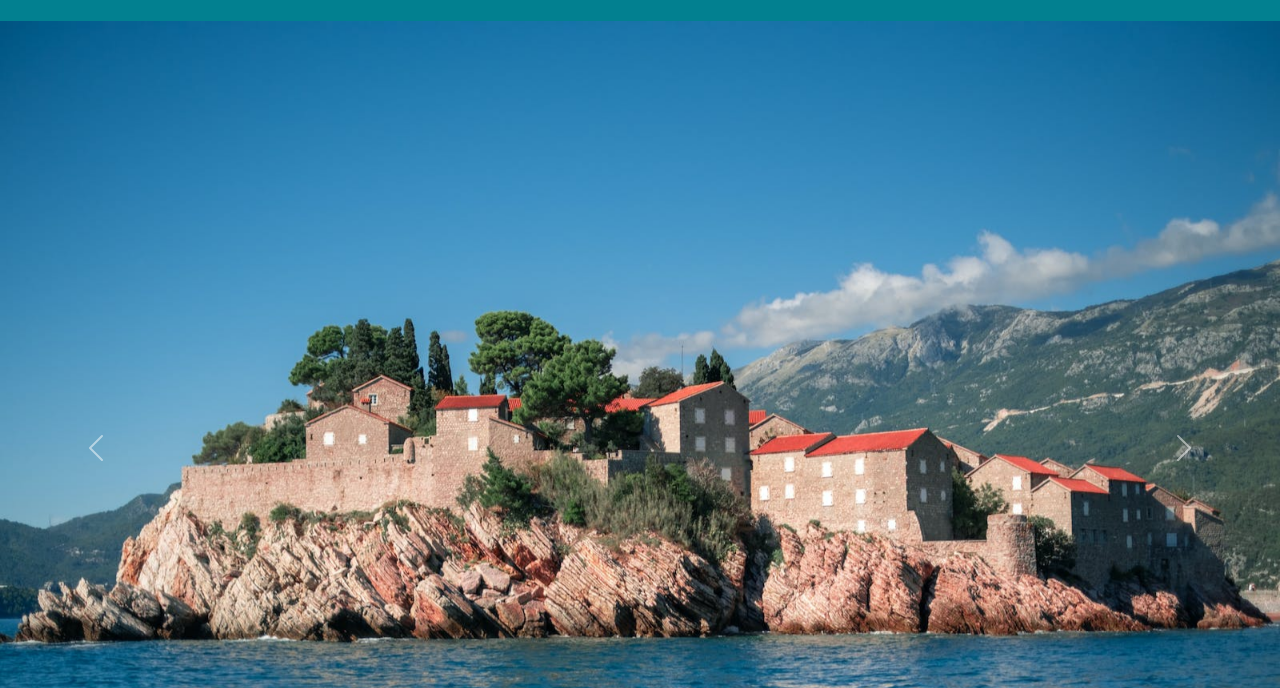
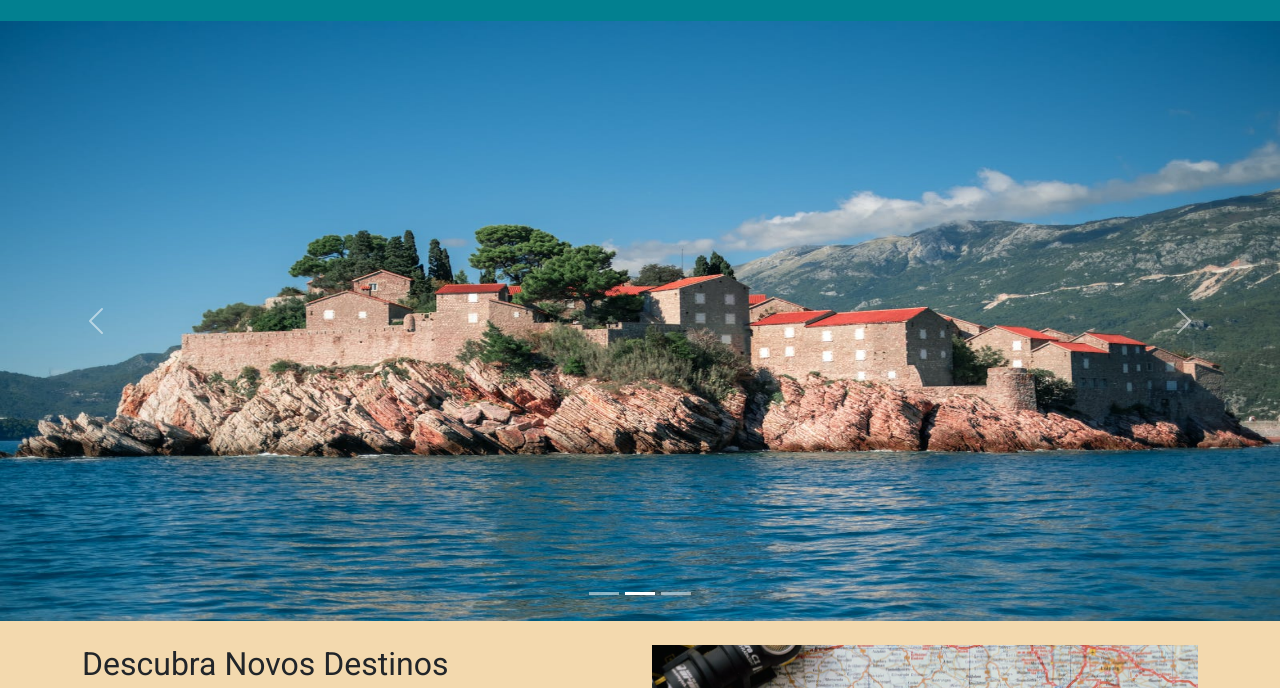
Before and after one commit to 54M07/site-bootstrap, a plain HTML site: page index.html in a window 1280 px wide. Shown: the part 67-755 px from the top of the page. Drawn offline with nearby package versions, Linux system fonts and the light colour scheme.

Commit message:
Update main.css

```diff
--- a/main.css
+++ b/main.css
@@ -1,5 +1,8 @@
 * {
     font-family: Roboto, sans-serif;
+    margin: 0;
+    padding: 0;
+    box-sizing: border-box;
 }
 
 .navbar {
@@ -24,7 +27,7 @@
 }
 
 .max-height-carousel {
-    max-height: 1200px;
+    max-height: 600px;
 }
 
 .card-body a,
```
